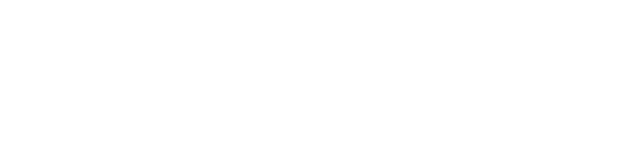
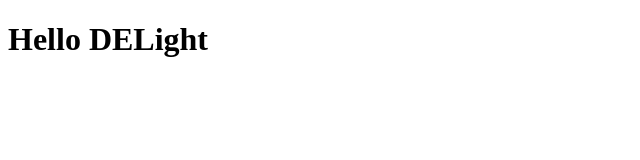
Before and after one commit to galsaekgom/ESC_DELight, a plain HTML site: page index.html in a window 1280 px wide. Shown: the whole page, without its empty margins (0-640 px from the left). Drawn offline with nearby package versions, Linux system fonts and the light colour scheme.

Commit message:
Heechang added 1 line for browser test

```diff
--- a/index.html
+++ b/index.html
@@ -5,7 +5,7 @@
     <title>DELight</title>
 </head>
 <body>
-
+    <h1>Hello DELight</h1>	<!-- heechang added 1 line for broswer test -->
 <script src="https://code.jquery.com/jquery-1.12.3.min.js"></script>
 </body>
 </html>
```
